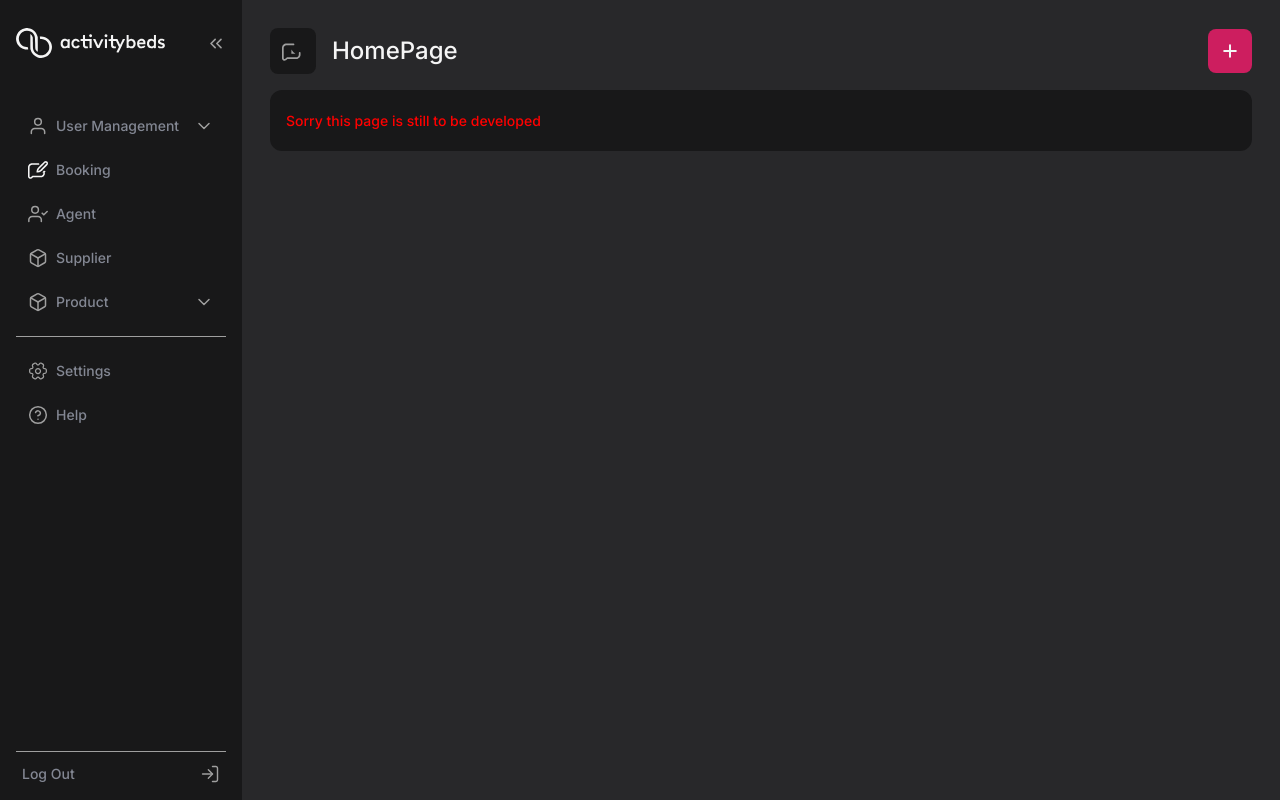
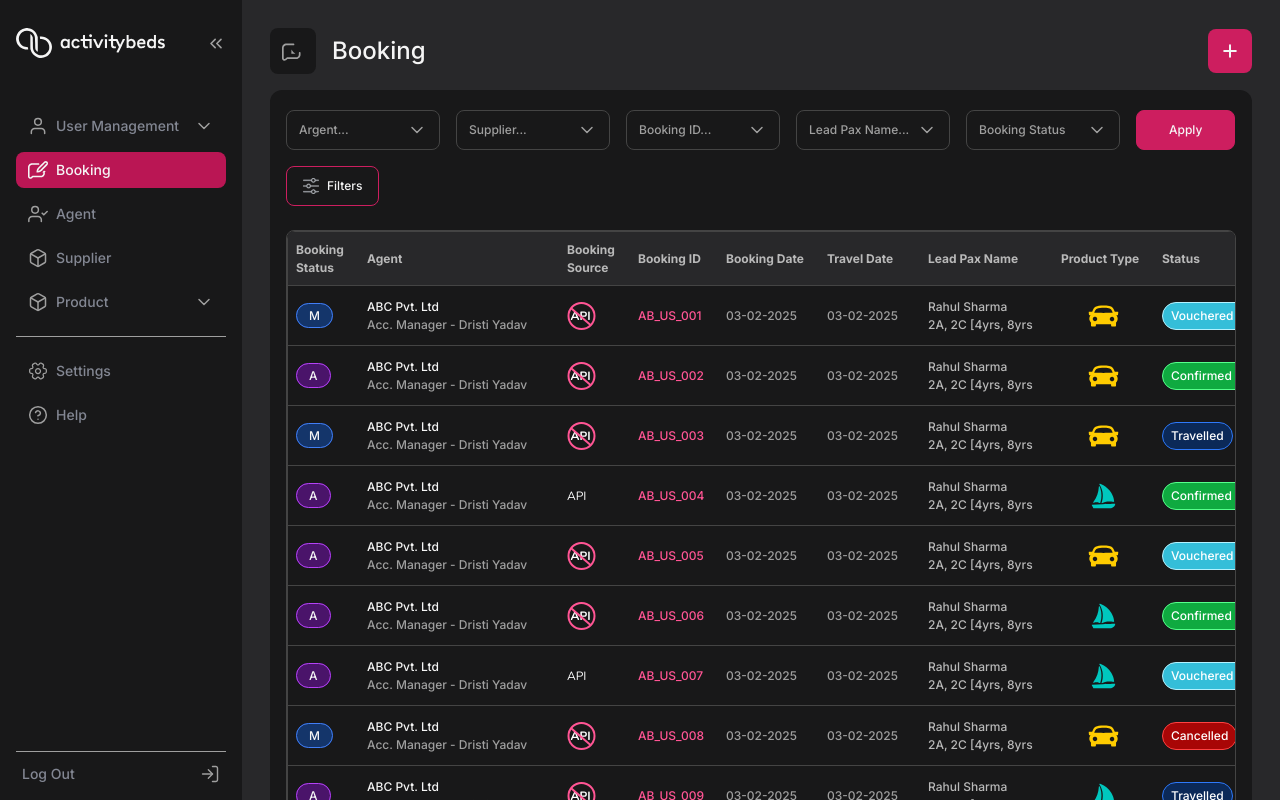
Before and after one commit to abongsjoel/activitybeds, a React (Vite) app: page / in a window 1280 px wide. Built offline with nearby package versions, Linux system fonts and the light colour scheme.

Commit message:
Make landing page to be same as booking page

```diff
--- a/src/App.jsx
+++ b/src/App.jsx
@@ -41,7 +41,7 @@ function App() {
       />
       <main className={`${main} ${mainStyles}`}>
         <Route path="/">
-          <EmptyPage title="HomePage" />
+          <Booking />
         </Route>
         <Route path="/booking">
           <Booking />
--- a/src/components/NavItem/index.jsx
+++ b/src/components/NavItem/index.jsx
@@ -18,7 +18,8 @@ import {
 export default function NavItem({ title, route, icon, dropDown }) {
   const { currentPath } = useContext(NavigationContext);
 
-  const isActive = route === currentPath;
+  const isActive =
+    route === currentPath || (currentPath === "/" && route === "/booking");
 
   const isExpanded = useSelector(selectSidebarExpanded);
 
```
